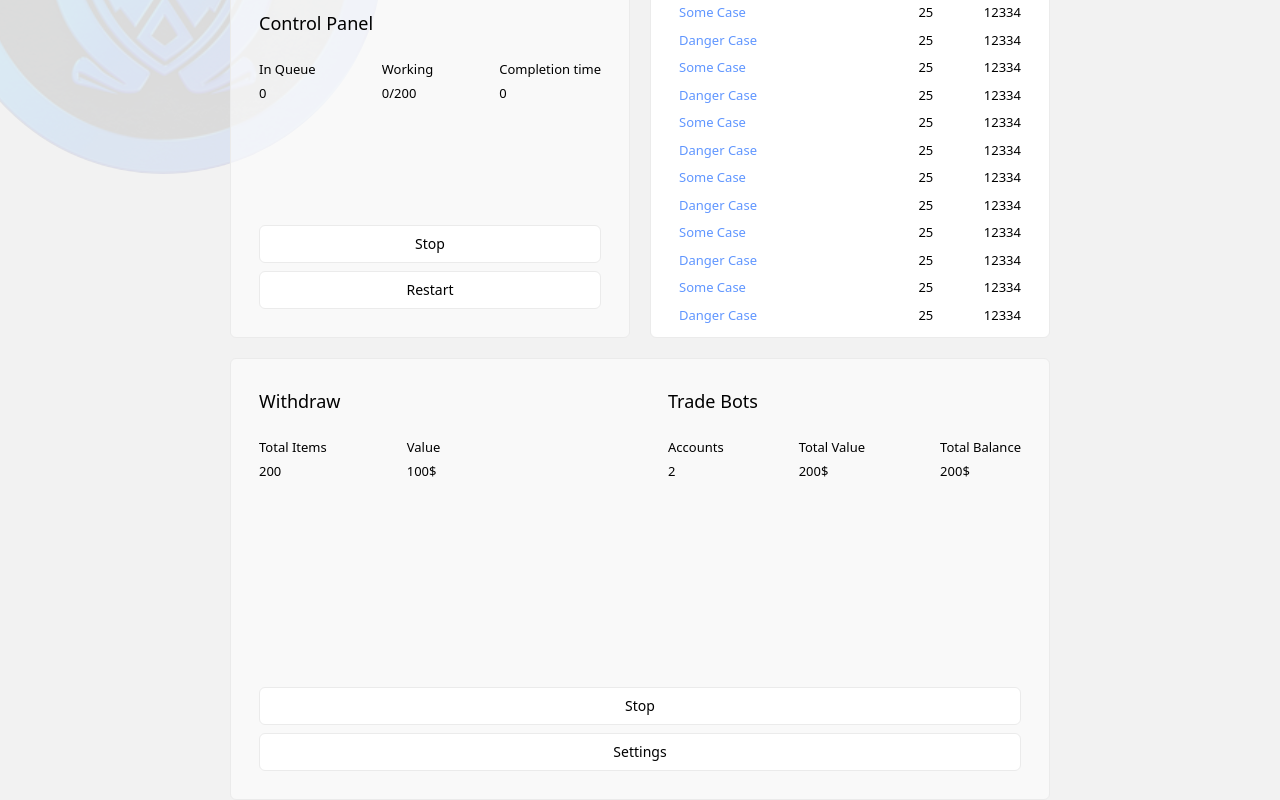
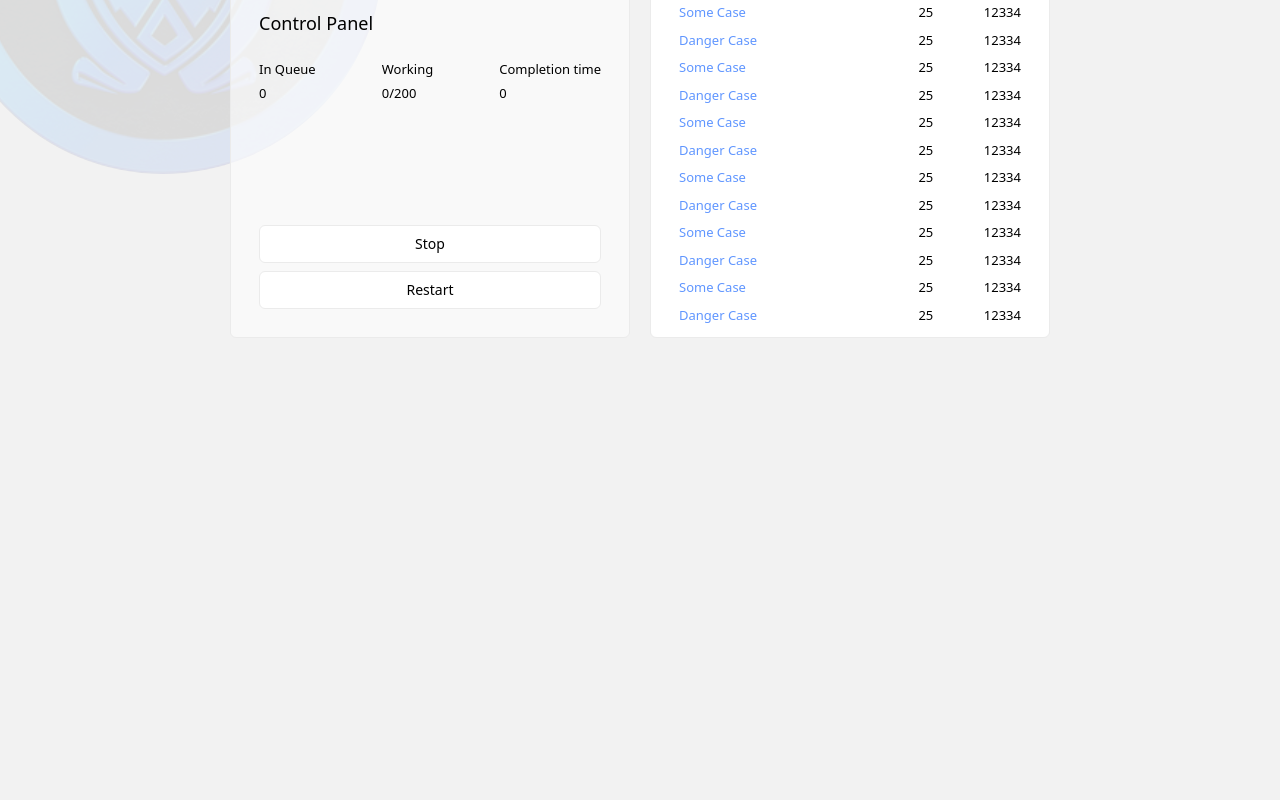
Before and after one commit to UADMV02/case-farmer-front, a Next.js app: page / in a window 1280 px wide. Shown: the part 430-1230 px from the top of the page. After the commit the page ends 800 px from the top, so only its background shows below. Built offline with nearby package versions, Linux system fonts and the light colour scheme.

Commit message:
Buttons & Areas changes

```diff
--- a/components/Modal.js
+++ b/components/Modal.js
@@ -19,6 +19,8 @@ const Modal = ({isVisible, onClose}) => {
                             <Tab className="ui-selected:opacity-100 ui-not-selected:opacity-30 mr-[10px]">Computers</Tab>
                             <Tab className="ui-selected:opacity-100 ui-not-selected:opacity-30 mr-[10px]">Servers</Tab>
                             <Tab className="ui-selected:opacity-100 ui-not-selected:opacity-30 mr-[10px]">Settings</Tab>
+                            <a className="opacity-30 mr-[10px]"
+                               href="https://google.com">Withdraw</a>
                         </Tab.List>
                     </div>
                     <button className="font-extrabold text-xl place-self-end absolute"  onClick={() => onClose()}>
--- a/components/home/control-panel.js
+++ b/components/home/control-panel.js
@@ -18,11 +18,11 @@ export default function ControlPanel(){
                     </div>
                 </div>
             </div>
-            <div className="">
-                <button className="w-full py-[8px] bg-white rounded-md border border-[#EBEBEB] hover:opacity-75 mb-2 text-sm font-light">
+            <div className="font-medium">
+                <button className="w-full py-[8px] bg-white rounded-md border border-[#EBEBEB] hover:bg-[#f0f1f2] mb-2 text-sm">
                     Stop
                 </button>
-                <button className="w-full py-[8px] bg-white rounded-md border border-[#EBEBEB] hover:opacity-75 text-sm font-light">
+                <button className="w-full py-[8px] bg-white rounded-md border border-[#EBEBEB] hover:bg-[#f0f1f2] text-sm">
                     Restart
                 </button>
             </div>
--- a/components/home/db_manage/manage_computers.js
+++ b/components/home/db_manage/manage_computers.js
@@ -1,17 +1,14 @@
 export default function ComputersManage(){
     return (
-        <div className="h-full flex flex-col justify-between mt-2 text-[13px] font-medium">
-            <div>
-                <div className="flex items-center mb-2">
-                    <input type="checkbox" className="mx-2 w-[18px] h-[18px] outline-[#FFFFFF]"/>
-                    <input type="text" className="w-full bg-white h-9 border border-[#EBEBEB] rounded-md px-2 outline-0" value="125.95.206.193:67515:Administrator:Password"/>
-                </div>
+        <div className="h-full flex flex-col justify-between text-[13px] font-medium">
+            <div className="h-full py-5">
+                <textarea className="w-full bg-white border border-[#EBEBEB] rounded-md p-2 outline-0 h-full resize-none"
+                          placeholder="IP:Port:Login:Password"
+                          ></textarea>
             </div>
             <div>
                 <p className="mb-1">Actions</p>
-                <button className="w-full bg-white h-9 border border-[#EBEBEB] rounded-md mb-2">Add Computer</button>
-                <button className="w-full bg-white h-9 border border-[#EBEBEB] rounded-md mb-2">Remove Selected</button>
-                <button className="w-full bg-[#2E9BFF] text-white h-9 rounded-md mb-2">Apply & Install Software</button>
+                <button className="w-full bg-[#2E9BFF] text-white h-9 rounded-md mb-2 hover:bg-[#278be8]">Apply</button>
             </div>
         </div>
     )
--- a/components/home/db_manage/manage_servers.js
+++ b/components/home/db_manage/manage_servers.js
@@ -1,17 +1,14 @@
 export default function ServersManage(){
     return(
-        <div className="h-full flex flex-col justify-between mt-2 text-[13px] font-medium">
-            <div>
-                <div className="flex items-center mb-2">
-                    <input type="checkbox" className="mx-2 w-[18px] h-[18px] outline-[#FFFFFF]"/>
-                    <input type="text" className="w-full bg-white h-9 border border-[#EBEBEB] rounded-md px-2 outline-0" value="125.95.206.193:67515:Password:125.95.206.193@root:password"/>
-                </div>
+        <div className="h-full flex flex-col justify-between text-[13px] font-medium">
+            <div className="h-full py-5">
+                <textarea className="w-full bg-white border border-[#EBEBEB] rounded-md p-2 outline-0 h-full resize-none"
+                          placeholder="IP:Port:Password:SSH:Password"
+                ></textarea>
             </div>
             <div>
                 <p className="mb-1">Actions</p>
-                <button className="w-full bg-white h-9 border border-[#EBEBEB] rounded-md mb-2">Add Server</button>
-                <button className="w-full bg-white h-9 border border-[#EBEBEB] rounded-md mb-2">Remove Selected</button>
-                <button className="w-full bg-[#2E9BFF] text-white h-9 rounded-md mb-2">Apply</button>
+                <button className="w-full bg-[#2E9BFF] text-white h-9 rounded-md mb-2 hover:bg-[#278be8]c">Apply</button>
             </div>
         </div>
     )
--- a/components/home/db_manage/manage_settings.js
+++ b/components/home/db_manage/manage_settings.js
@@ -4,17 +4,13 @@ export default function SettingsManage(){
             <div>
                 <div className="mb-2">
                     <p className="mb-1">Your login</p>
-                    <input type="text" className="w-full bg-white h-9 border border-[#EBEBEB] rounded-md px-2 outline-0" value="skyforce"/>
-                </div>
-                <div className="mb-2">
-                    <p className="mb-1">Proxy API (proxy.house)</p>
-                    <input type="text" className="w-full bg-white h-9 border border-[#EBEBEB] rounded-md px-2 outline-0" value="2e35fc58425c24d56d15458d72315d53"/>
+                    <input type="text" className="w-full bg-white h-9 border border-[#EBEBEB] rounded-md px-2 outline-0" value="SkyForce" disabled/>
                 </div>
             </div>
             <div>
                 <p className="mb-1">Actions</p>
-                <button className="w-full bg-white h-9 border border-[#EBEBEB] rounded-md mb-2">Logout</button>
-                <button className="w-full bg-[#2E9BFF] text-white h-9 rounded-md mb-2">Apply</button>
+                <button className="w-full bg-white h-9 border border-[#EBEBEB] rounded-md mb-2 hover:bg-[#e0e0e0]">Logout</button>
+                <button className="w-full bg-[#2E9BFF] text-white h-9 rounded-md mb-2 hover:bg-[#278be8]">Apply</button>
             </div>
         </div>
     )
--- a/components/home/steam-db.js
+++ b/components/home/steam-db.js
@@ -18,7 +18,7 @@ export default function SteamDB({onShow}) {
                     </div>
                 </div>
             </div>
-            <button className="w-full py-[8px] bg-white rounded-md border border-[#EBEBEB] hover:opacity-75 text-sm font-light"
+            <button className="w-full py-[8px] bg-white rounded-md border border-[#EBEBEB] hover:bg-[#f0f1f2] text-sm font-medium"
                     type="button"
                     data-modal-toggle="defaultModal"
                     onClick={() => onShow()}
--- a/pages/index.tsx
+++ b/pages/index.tsx
@@ -21,53 +21,6 @@ export default function Home() {
                 </div>
                 <Image className="absolute top-[18%] left-[-35%] z-[-1]" src={prime} width={440} alt="prime"/>
             </main>
-            <div
-                className="mx-auto mt-[20px] mb-[20px] lg:w-[820px] lg:flex bg-white bg-opacity-60 rounded-md border-[#EBEBEB] border flex-col">
-                <div className="lg:flex lg:justify-between w-full h-[300px]">
-                    <div className="p-7 w-full lg:w-1/2">
-                        <h2 className="text-lg pb-5 font-medium">Withdraw</h2>
-                        <div className="flex text-[13px] font-extralight leading-6">
-                            <div className="mr-20">
-                                <p>Total Items</p>
-                                <p>200</p>
-                            </div>
-                            <div>
-                                <p>Value</p>
-                                <p>100$</p>
-                            </div>
-                            <div>
-                            </div>
-                        </div>
-                    </div>
-                    <div className="p-7 w-full lg:w-1/2">
-                        <h2 className="text-lg pb-5 font-medium">Trade Bots</h2>
-                        <div className="flex justify-between text-[13px] font-extralight leading-6">
-                            <div>
-                                <p>Accounts</p>
-                                <p>2</p>
-                            </div>
-                            <div>
-                                <p>Total Value</p>
-                                <p>200$</p>
-                            </div>
-                            <div>
-                                <p>Total Balance</p>
-                                <p>200$</p>
-                            </div>
-                        </div>
-                    </div>
-                </div>
-                <div className="p-7">
-                    <button
-                        className="w-full py-[8px] bg-white rounded-md border border-[#EBEBEB] hover:opacity-75 mb-2 text-sm font-light">
-                        Stop
-                    </button>
-                    <button
-                        className="w-full py-[8px] bg-white rounded-md border border-[#EBEBEB] hover:opacity-75 text-sm font-light">
-                        Settings
-                    </button>
-                </div>
-            </div>
             <Modal isVisible={showModal} onClose={() => setShowModal(false)}></Modal>
         </>
     )
```
Also changed, not shown: components/home/db_manage/manage_accounts.js (+10 -10 lines), components/home/summary.js (+5 -5 lines).
